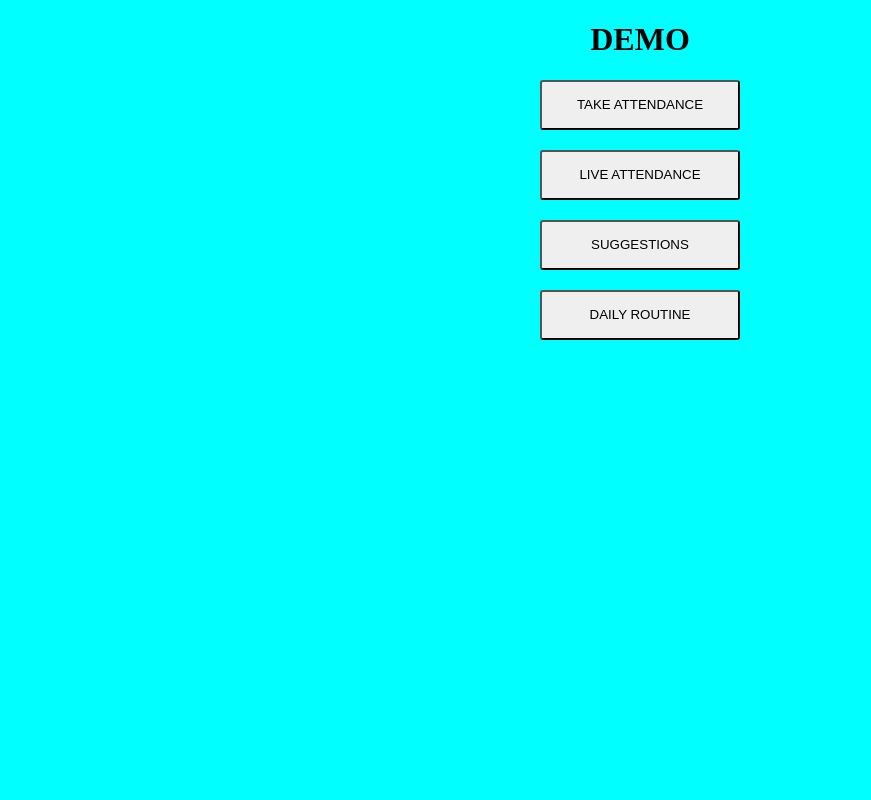
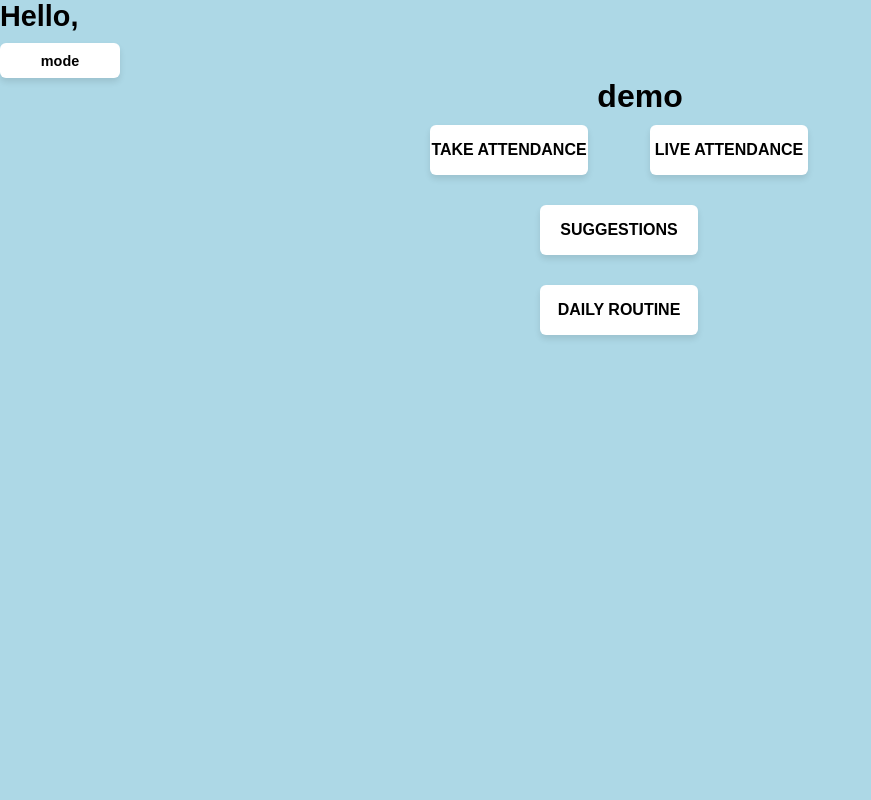
Before and after one commit to Nisha-M-A/sih_project, a Node server app: page / in a window 1280 px wide. Shown: the whole page, without its empty margins (0-871 px from the left). Run offline with Node 20, Linux system fonts and the light colour scheme; some libraries are stand-ins or nearby versions.

Commit message:
modified home

```diff
--- /dev/null
+++ b/css/home.css
@@ -0,0 +1,102 @@
+*{
+    margin: 0;
+    padding: 0;
+    box-sizing: border-box;
+}
+.home_container{
+    display: flex;
+    flex-direction: column;
+    align-items: center;
+    gap:20px;
+}
+.header{
+    display:flex;
+    justify-content: space-between;
+    align-items: center;
+    padding: 10px 20px;
+}
+.header_left , .header_right{
+    display: flex;
+    align-items: center;
+    gap: 10px;
+    font: bolder;
+    font-size: 1.2rem;
+}
+.button_row1{
+    display: flex;
+    justify-content: center;
+    align-items: center;
+    gap: 20px;
+    flex-wrap: wrap;
+}
+
+body{
+    font-family: Arial, Helvetica, sans-serif;
+    background-color: lightblue;
+    text-align: center;
+    min-height: 100vh;
+    display:flex;
+    flex-direction: column;
+    transition: background-color 0.3s ease, color 0.3 ease;
+}
+.button_row1 form{
+    flex: 0 1 200px;
+    min-width: 150px;
+}
+.home div{
+    display: flex;
+    justify-content: center;
+    align-items: center;
+    flex-direction: column;
+    gap: 20px;
+}
+button{
+    height: 50px;
+    width: 200px;
+    max-width:79%;;
+    border-radius:6px;
+    border: none;
+    font-size: 1rem;
+    font-weight: bold;
+    cursor:pointer;
+    user-select: none;
+    background-color: white;
+    transition: all 0.3s ease;
+    box-shadow: 0px 4px 6px rgba(0, 0, 0, 0.1);
+    margin-top: 10px;
+    display:flex;
+    gap:20px;
+    justify-content: center;
+    flex-wrap: wrap;
+    /* padding:2px; */
+    align-items: center;
+}
+#toggle{
+    height:35px;
+    width: 120px;
+    font-size: 0.9rem;
+}
+button:hover{
+    background-color: black;
+    transform: translateY(-2px);
+    color: white;
+}
+
+
+@media (max-width: 470px){
+    header{
+        font-size: 1rem;
+        padding: 1rem 0;
+        flex-direction: column;
+    }
+    button{
+        height: 40px;
+        font-size: 0.75rem;
+        width: 90%;
+    }
+
+.button_row1 form{
+    flex: 1 1 100%;
+    /* min-width: 150px; */
+}
+}
--- a/css/style.css
+++ /dev/null
@@ -1,23 +0,0 @@
-body{
-    background-color: aqua;
-    text-align: center;
-}
-
-div{
-    display: flex;
-    justify-content: center;
-    align-items: center;
-    flex-direction: column;
-    gap: 20px;
-}
-
-button{
-    height: 50px;
-    width: 200px;
-    border-radius:3px ;
-}
-
-button:hover{
-    background-color: black;
-    color: white;
-}
--- a/views/home_page.ejs
+++ b/views/home_page.ejs
@@ -3,19 +3,30 @@
 <head>
     <meta charset="UTF-8">
     <meta name="viewport" content="width=device-width, initial-scale=1.0">
-    <link rel="stylesheet" href="../css/style.css">
+    <link rel="stylesheet" href="../css/home.css">
+    <link rel="stylesheet" href="https://cdnjs.cloudflare.com/ajax/libs/font-awesome/7.0.1/css/all.min.css"
+        integrity="sha512-2SwdPD6INVrV/lHTZbO2nodKhrnDdJK9/kg2XD1r9uGqPo1cUbujc+IYdlYdEErWNu69gVcYgdxlmVmzTWnetw=="
+        crossorigin="anonymous" referrerpolicy="no-referrer" />
     <title>HOME PAGE</title>
 </head>
 <body>
-
-    <h1>DEMO</h1>
-
-    <div>
+    <header>
+        <div class="header_left">
+            <h2>Hello, </h2>
+            </div>
+            <div class="header_right">
+                <button id="toggle">mode</button>
+            </div>
+    <h1>demo</h1>
+    </header>
+<main class="home_container">
+    <div class="button_row1">
         <form method="get" action="/take_attendance">
             <button type="submit">TAKE ATTENDANCE</button>
         </form>
         <form method="get" action="/live_attendance">
             <button type="submit">LIVE ATTENDANCE</button>
+        </div class="button_row1">
         </form>
         <form method="get" action="/suggestions">
             <button type="submit">SUGGESTIONS</button>
@@ -23,6 +34,7 @@
         <form method="get" action="/daily_routine">
             <button type="submit">DAILY ROUTINE</button>
         </form>
-    </div>
+        </div>
+</main>
 </body>
 </html>
```
Also changed, not shown: extra/login.ejs (added, +20 -0 lines), extra/signup.ejs (added, +23 -0 lines), css/live.css (added), css/login.css (added), css/take.css (renamed from css/style1.css).
